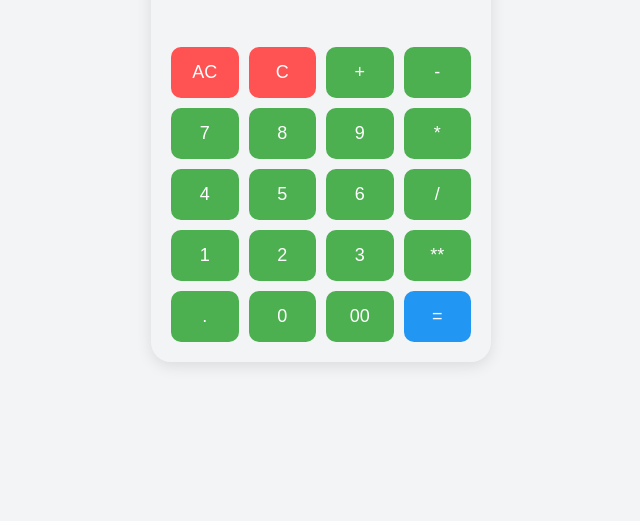
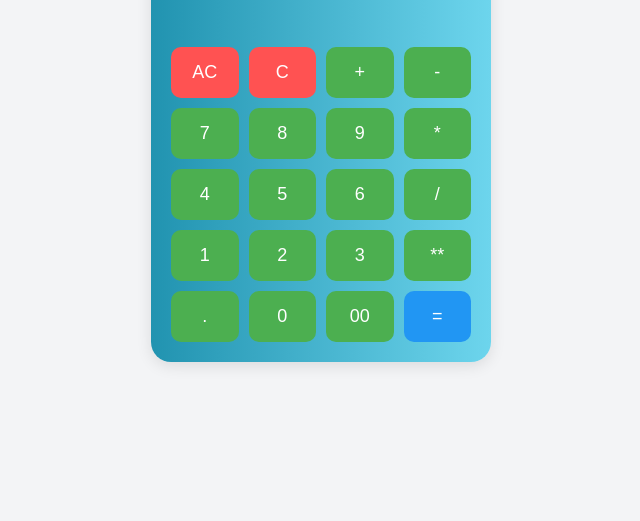
Before and after one commit to kuruvasiva/calculator, a plain HTML site: page index.html in a window 1280 px wide. Shown: the part 279-800 px from the top of the page, without its empty margins (319-959 px from the left). Drawn offline with Linux system fonts and the light colour scheme.

Commit message:
Update style.css

```diff
--- a/style.css
+++ b/style.css
@@ -12,7 +12,7 @@ body {
     display: flex;
     flex-direction: column;
     align-items: center;
-    background:  background: linear-gradient(to right, #2193b0, #6dd5ed);
+    background: linear-gradient(to right, #2193b0, #6dd5ed);
     padding: 20px;
     border-radius: 20px;
     box-shadow: 0 4px 15px rgba(0, 0, 0, 0.1);
```
